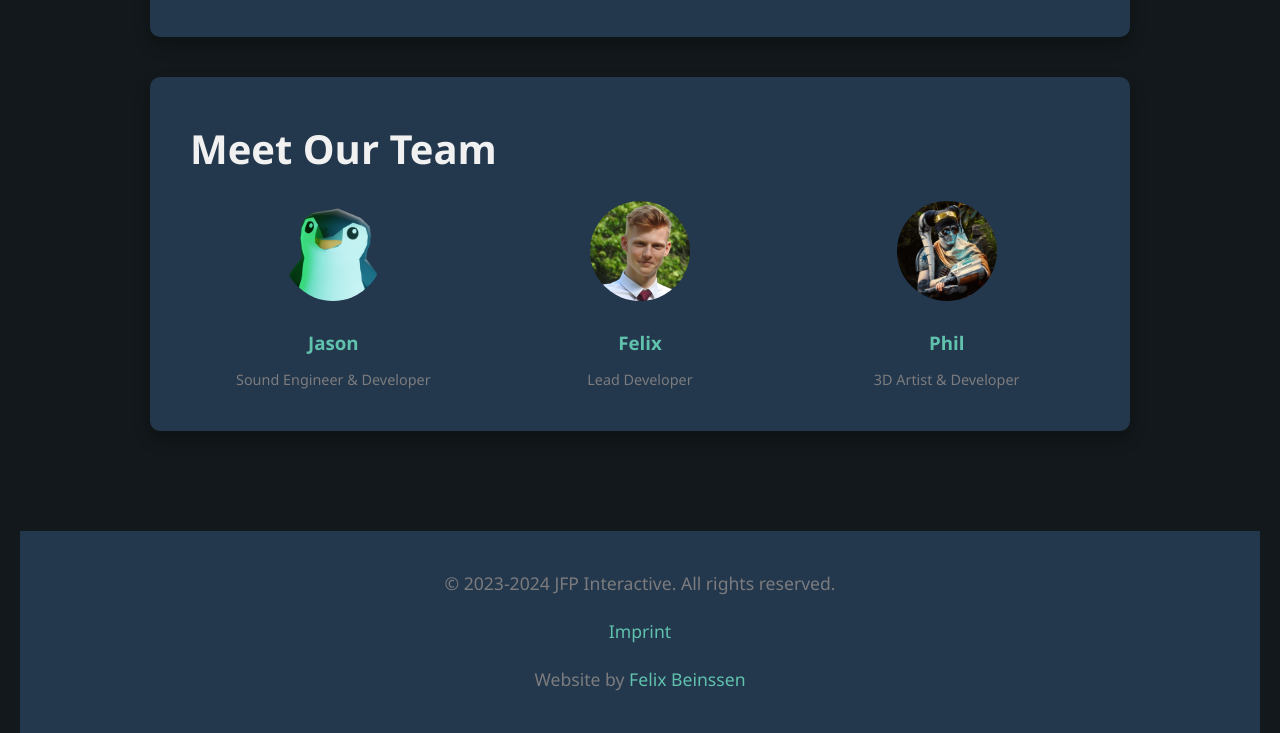
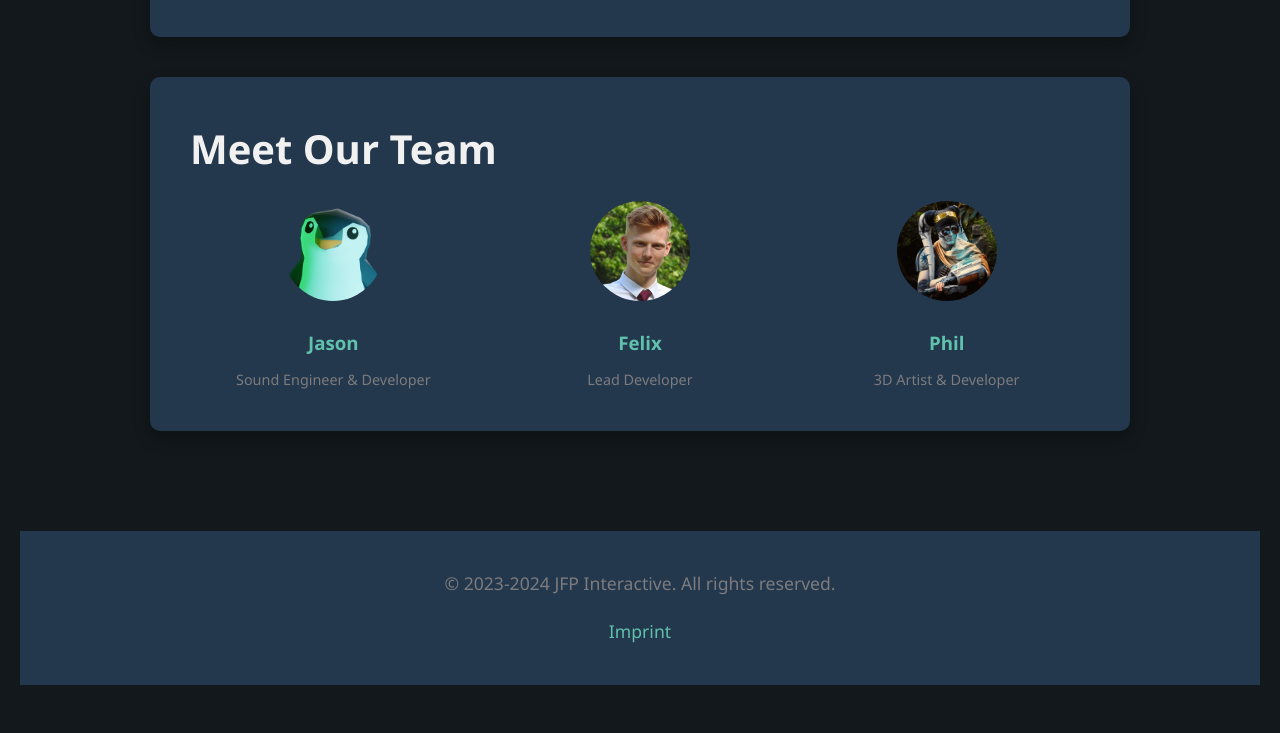
Before and after one commit to JFP-Interactive/jfp-interactive.github.io, a plain HTML site: page index.html in a window 1280 px wide. Shown: the part 1231-1964 px from the top of the page. After the commit the page ends 1916 px from the top, so only its background shows below. Drawn offline with Linux system fonts and the light colour scheme.

Commit message:
refactor: remove ad

```diff
--- a/index.html
+++ b/index.html
@@ -76,7 +76,6 @@
 <footer>
     <p>&copy; 2023-2024 JFP Interactive. All rights reserved.</p>
     <p><a href="https://felixbeinssen.net/imprint" target="_blank">Imprint</a></p>
-    <p>Website by <a href="https://felixbeinssen.net/" target="_blank">Felix Beinssen</a></p>
 </footer>
 </body>
 </html>
```
